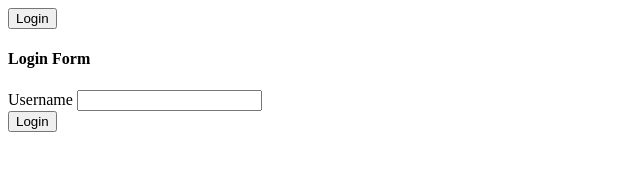
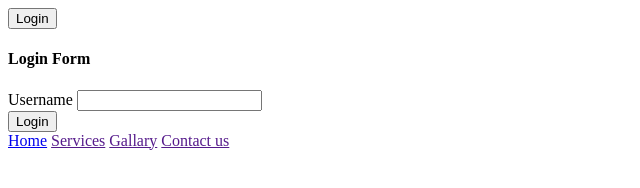
Before and after one commit to Joseph-Brendan/collab, a plain HTML site: page index.html in a window 1280 px wide. Shown: the whole page, without its empty margins (0-640 px from the left). Drawn offline with Linux system fonts and the light colour scheme.

Commit message:
lucky-container

```diff
--- a/index.html
+++ b/index.html
@@ -21,5 +21,18 @@
             <button>Login</button>
         </div>
     </form>
+
+    <div class="lucky-container">
+        <div class="navigation-menu-container">
+            <div class="navigation-menu">
+                <div class="nav-item">
+                    <a href="#">Home</a>
+                    <a href="">Services</a>
+                    <a href="">Gallary</a>
+                    <a href="">Contact us</a>
+                </div>
+            </div>
+        </div>
+    </div>
 </body>
 </html>
```
